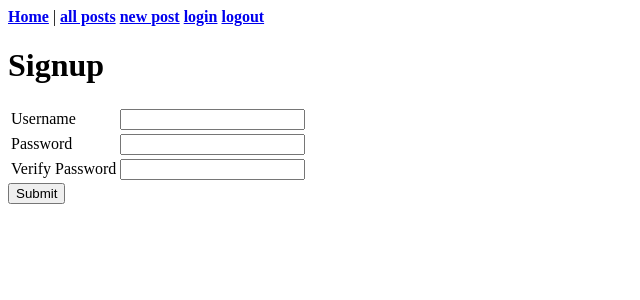
After one commit to kmpkumar/blogz, a Flask app: page /signup in a window 1280 px wide. The commit adds this page. Shown: the top 300 px of the page, without its empty margins (0-640 px from the left). Run offline with Flask 2, Linux system fonts and the light colour scheme.

Commit message:
final submit

```diff
--- a/main.py
+++ b/main.py
@@ -1,71 +1,175 @@
-from flask import Flask, redirect, request, render_template, session
+from flask import Flask, redirect, request, render_template, session,flash
 from flask_sqlalchemy import SQLAlchemy
+#from hashtils import make_pw_hash, check_pw_hash
+import cgi
 
 app = Flask(__name__)
 app.config['Debug']=True
-app.config['SQLALCHEMY_DATABASE_URI']='mysql+pymysql://build-a-blog:L@unchcode2@localhost:3306/build-a-blog'
+app.config['SQLALCHEMY_DATABASE_URI'] = 'mysql+pymysql://blogz:L@unchcode2@localhost:3306/blogz'
 app.config['SQLALCHEMY_ECHO']=True
 app.config['SQLALCHEMY_TRACK_MODIFICATIONS']=False
+app.secret_key ='L@unchcode2'
+
 db=SQLAlchemy(app)
 
-#bloglist = []
 class Blog(db.Model):
     id = db.Column(db.Integer, primary_key=True)
     title = db.Column(db.String(120))
+    body = db.Column(db.String(120))
+    owner_id = db.Column(db.Integer, db.ForeignKey('user.id'))
 
-    body = db.Column(db.String(120))
-    #completed =db.Column(db.Boolean)
-
-    def __init__(self, title, body):
+    def __init__(self, title, body,owner):
         self.title = title
         self.body = body
-        #self.completed =False
+        self.owmer = owner
 
-@app.route("/addblog")
-def index():
+    def __repr__(self):
+        return '<Blog %r>' % self.title
 
+class User(db.Model):
+    id=db.Column(db.Integer, primary_key=True)
+    username=db.Column(db.String(120), unique=True )
+    password=db.Column(db.String(120))
+    blogpost = db.relationship('Blog', backref='owner')
+
+    def __init__(self,username, password):
+        self.username = username
+        self.password = password
+    def __repr__(self):
+        return '<User %r>' % self.username
+
+@app.route('/newpost')
+def newpostform():
     return render_template('Add-blog.html')
 
-@app.route("/addblog",methods=['GET','POST'])
-def addblog():
 
-    #if request.method =='GET':
-        #return render_template('Add-blog.html')
-    #if request.method =='POST':
+@app.route("/login",methods=['GET','POST'])
+def login():
+    Un_error = ''
+    Pw_error = ''
+    if request.method == 'POST':
+        username = request.form['username']
+        password = request.form['password']
+        if username == '':
+            Un_error('Invalid Username')
+        if password =='':
+            Pw_error('Invalid Password')
+
+        user = User.query.filter_by(username=username).first()
+        #if user == None:
+            #   return 'User does not exist'
+        if user and user.password == password:
+            session['username'] = username
+            flash('Logged by' +username)
+            return redirect('/newpost')
+        else:
+            return 'User doesnot exist'
+               #else:
+    return render_template('login.html',Un_error=Un_error,Pw_error=Pw_error)
+@app.route("/signup",methods=['GET','POST'])
+def signup():
+    un_error=''
+    pw_error=''
+    vp_error=''
+    if request.method == 'POST':
+        username = request.form['username']
+        password = request.form['password']
+        verifypassword = request.form['verifypassword']
+
+
+        if username == '' or len(username) < 3 or len(username) >20 or username.isalpha() !=True:
+            un_error = 'That\'s not a valid username'
+
+        if password == '' or len(password) < 3 or len(password) > 20:
+            pw_error = 'That\'s not a valid password'
+
+        if verifypassword != password or verifypassword =='' :
+            vp_error = 'Passwords didn\'t match'
+
+        if not un_error and not pw_error and not vp_error:
+            exist_user=User.query.filter_by(username=username).first()
+            if not exist_user: #and not user.password == password:
+                new_user=User(username,password)
+                db.session.add(new_user)
+                db.session.commit()
+                session['username'] = username
+                return redirect('/newpost')
+            else:
+                return 'A user with that Username already exists'
+
+
+    return render_template('signup.html',un_error=un_error,pw_error=pw_error,vp_error=vp_error)
+
+
+@app.route('/logout')
+def logout():
+    del session['username']
+    return redirect('/blogpost')
+
+@app.route("/newpost",methods=['GET','POST'])
+def newpost():
+    title_error =''
+    body_error =''
+
     title = request.form['title']
     body = request.form['body']
-    #bloglist.append(title)
-    #bloglist.append(body)
-    title_error =''
-    body_error =''
     if title == '' or body != '':
         title_error ='Please fill in the title'
     if body == '' or title != '':
         body_error ='Please fill in the body'
-
+    owner= User.query.filter_by(username=session['username']).first()
     if title != '' and body != '':
-        new_blog = Blog(title,body)
+        new_blog = Blog(title,body,owner)
         db.session.add(new_blog)
         db.session.commit()
-        return redirect('/mainblog?id='+str(new_blog.id))
+        return redirect('/blopost?id='+str(new_blog.id))
         #return redirect ('/addblog?id=' new_blog.id)
     else:
         return render_template('Add-blog.html',title =title, body=body,title_error= title_error,body_error = body_error)
 
 
-#@app.route("/addblog?id=")
-@app.route("/mainblog")
-def mainblog():
+@app.route("/blogpost")
+def allposts():
     if request.args.get('id') != None:
-        individual_id =request.args.get('id')
-        bloglists = Blog.query.get(individual_id)
-        return render_template('individual.html',bloglists=bloglists)
-    if request.args.get('id')== None:
-        bloglists = Blog.query.all()
-        #bloglist = Blog.query.filter_by(id=id).all()
-        return render_template('Main-blog.html',bloglists=bloglists)
+        individual_id = request.args.get('id')
+        blogpost = Blog.query.get(individual_id)
+        user=User.query.get(blogpost.owner_id)
+        print("#####$"+str(user))
+
+        return render_template('individual.html',blogpost=blogpost,user=user)
+
+    if request.args.get('user') != None:
+        user_name= request.args.get('user')
+        user = User.query.filter_by(username=user_name).first()
+        blogpost=Blog.query.filter_by(owner_id=user.id).all()
+        return render_template('singleuser.html',blogpost=blogpost,user=user)
+
+    if request.args.get('id') == None:
+        blogposts= Blog.query.order_by(Blog.id).all() #sorting the order
+        users=User.query.all()
+        return render_template('Main-blog.html',blogposts=blogposts,users=users)
+
+@app.route('/')
+def index():
+    if request.args.get('user') != None:
+        user_name= request.args.get('user')
+        user =User.query.get(user_name)
+        blogpost =Blog.query.get('user.id')
+        return render_template('singleuser.html',user=user,blogpost=blogpost)
+
+    if request.args.get('id') == None:
+        users=User.query.all()
+
+        return render_template('index.html',users=users)
 
 
 
+@app.before_request
+def require_login():
+    allowed_routes = ['login', 'signup','allposts','index']
+    if request.endpoint not in allowed_routes and 'username' not in session:
+        return redirect("/login")
+
+
 if __name__ == '__main__':
-    app.run()
+    app.run(debug=True)
--- a/templates/base.html
+++ b/templates/base.html
@@ -1,12 +1,16 @@
 <!doctype html>
 <html>
         <head>
-                <title>Build a blog</title>
+                <title>Blogz</title>
+                <meta charset="utf-8">
                 <style>.error{color: red;}</style>
         </head>
         <body>
-                <nav> <a href = "/addblog">Add a Blog </a> |
-                        <a href = "/mainblog">Main Blog </a>
+                <nav> <a href = "/"><b>Home</b></a> |
+                        <a href = "/blogpost"><b>all posts</b></a>
+                          <a href = "/newpost"><b>new post</b></a>
+                            <a href = "/login" ><b>login</b></a>
+                              <a href ="/logout"><b>logout</b></a>
                 </nav>
             {% block content %}
 
--- a/templates/individual.html
+++ b/templates/individual.html
@@ -2,7 +2,8 @@
 
 {% block content %}
 
-   <h1>{{bloglists.title}}</h1>
-   <p>{{bloglists.body}}</p>
+<h1>{{blogpost.title}}</h1>
+<p class="content">{{blogpost.body}}</p>
+<address>written by <a href ="./blogpost?user={{user.username}}">{{user.username}}</a></address>
 
 {% endblock %}
--- /dev/null
+++ b/templates/signup.html
@@ -0,0 +1,35 @@
+<link rel="icon" href="data:,">
+
+
+{% extends "base.html" %}
+
+{% block content %}
+<h1>Signup</h1>
+    <!--<style>div{text-align: left;}</style>-->
+
+
+
+<form action="/signup" method="POST">
+    <table>
+        <tr>
+            <td><label>Username</label></td>
+            <td>
+                <input name="username" type="text" >{{un_error}}
+            </td>
+        </tr>
+        <tr>
+            <td><label>Password</label></td>
+            <td>
+                <input name="password" type="password">{{pw_error}}
+            </td>
+        </tr>
+        <tr>
+            <td><label>Verify Password</label></td>{{vp_error}}
+            <td>
+                <input name="verifypassword" type="password">
+            </td>
+        </tr>
+    </table>
+    <input type="submit" value="Submit">
+</form>
+{% endblock %}
```
Also changed, not shown: templates/Add-blog.html (+5 -5 lines), templates/Main-blog.html (+10 -8 lines), templates/index.html (added, +11 -0 lines), templates/login.html (added, +28 -0 lines), templates/singleuser.html (added, +8 -0 lines).
